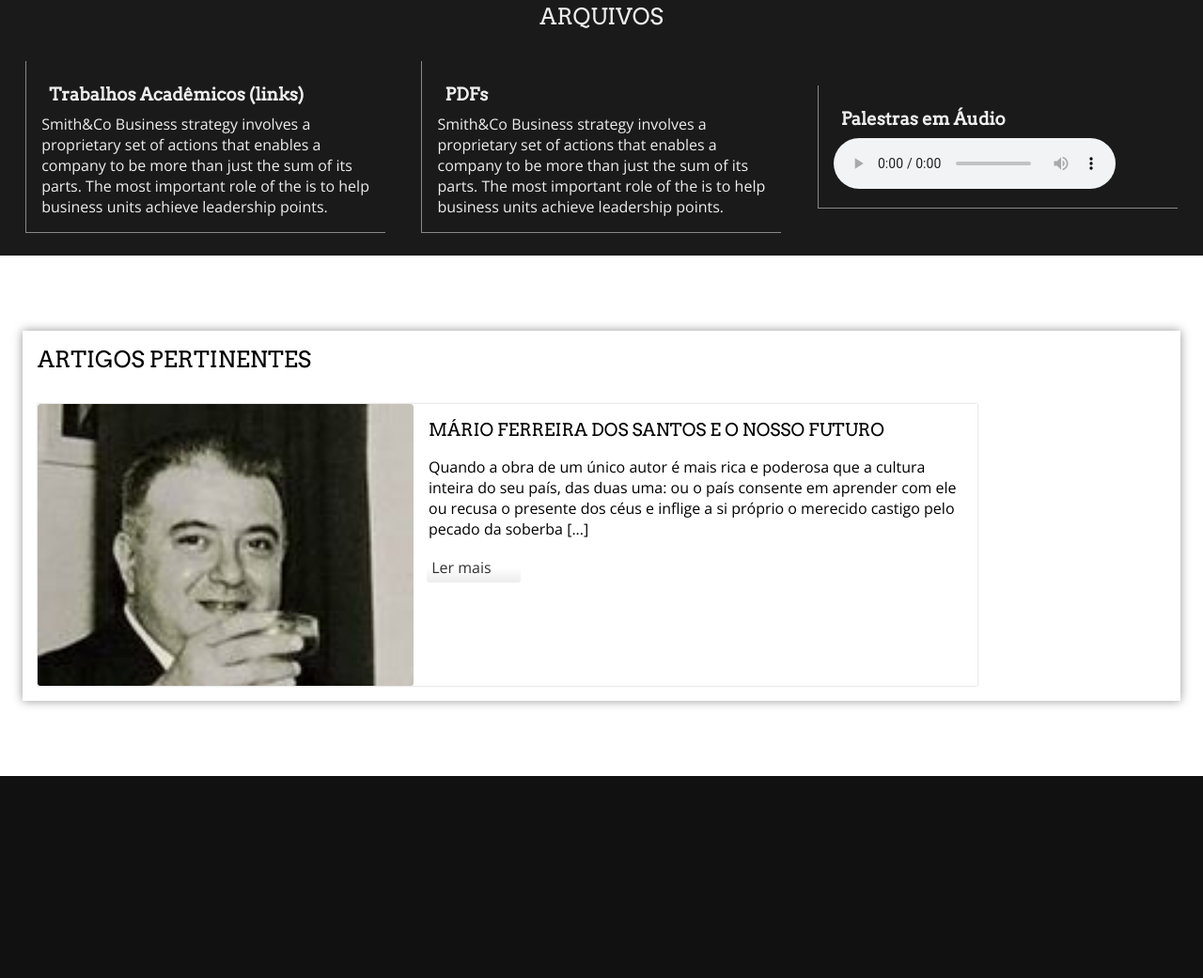
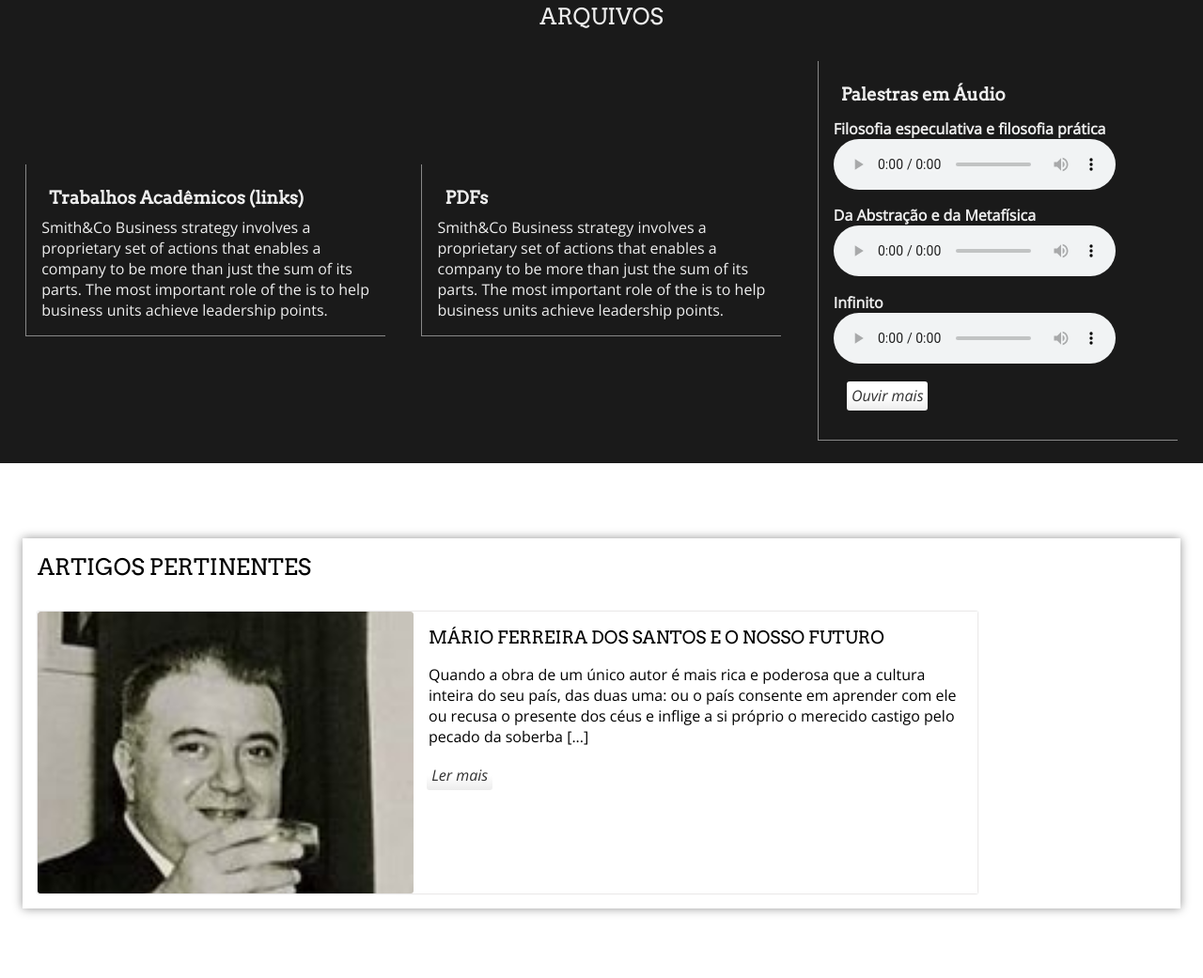
Before and after one commit to HelenoSalgado/acervo-mario-ferreira, a plain HTML site: page index.html in a window 1280 px wide. Shown: the part 1174-2215 px from the top of the page at 94% size. Drawn offline with nearby package versions, Linux system fonts and the light colour scheme.

Commit message:
atualização

```diff
--- a/index.html
+++ b/index.html
@@ -43,7 +43,15 @@
             </div>
             <div>
                 <h3>Palestras em Áudio</h3>
-                <audio preload="metadata" controls autoplay src="https://storage.googleapis.com/marioferreiradossantos/MFS03%20-%20Simb%C3%B3lica%20e%20Religi%C3%A3o.mp3"></audio>
+                <strong>Filosofia especulativa e filosofia prática</strong>
+                <audio preload="metadata" controls autoplay src="https://storage.googleapis.com/marioferreiradossantos/MFS11%20-%20Filosofia%20Especulativa%20E%20Filosofia%20Pr%C3%A1tica.mp3"></audio>
+
+                <strong>Da Abstração e da Metafísica</strong>
+                <audio preload="metadata" controls autoplay src="https://storage.googleapis.com/marioferreiradossantos/MFS04%20-%20Da%20abstracao%20e%20da%20metafisica.mp3"></audio>
+
+                <strong>Infinito</strong>
+                <audio preload="metadata" controls autoplay src="https://storage.googleapis.com/marioferreiradossantos/MFS13%20-%20Infinito.mp3"></audio>
+                <a class="botao-artigo" href="https://www.monir.com.br/index.php/component/tags/tag/mario-ferreira-dos-santos" target="_blank" rel="noopener noreferrer">Ouvir mais</a>
             </div>
         </section>
         <section class="artigos">
@@ -54,7 +62,7 @@
                </div>
                <div class="text-previa">
                    <h3>MÁRIO FERREIRA DOS SANTOS E O NOSSO FUTURO</h3>
-                   <p>Quando a obra de um único autor é mais rica e poderosa que a cultura inteira do seu país, das duas uma: ou o país consente em aprender com ele ou recusa o presente dos céus e inflige a si próprio o merecido castigo pelo pecado da soberba</p><a href="mario-ferreira-dos-santos-e-o-nosso-futuro/index.html">Ler mais</a>
+                   <p>Quando a obra de um único autor é mais rica e poderosa que a cultura inteira do seu país, das duas uma: ou o país consente em aprender com ele ou recusa o presente dos céus e inflige a si próprio o merecido castigo pelo pecado da soberba</p><a class="botao-artigo" href="mario-ferreira-dos-santos-e-o-nosso-futuro/index.html">Ler mais</a>
                </div>
            </div>
            </div>
--- a/style.css
+++ b/style.css
@@ -22,6 +22,12 @@ a{
     font-family: var(--font-de-artigos);
     color: goldenrod;
     text-decoration: none;
+}
+strong{
+    display: block;
+    margin-top: .8rem;
+    font-size: 16px;
+    font-family: var(--font-de-artigos);
 }
 header{
     position: relative;
@@ -195,19 +201,22 @@ div.text-previa{
 .text-previa p::after{
     content: '\00A0[...]';
 }
-.text-previa a{
+.botao-artigo{
     display: block;
-    width: 90px;
+    text-align: center;
+    width: fit-content;
     margin: .9rem;
     font-size: 1rem;
+    font-style: oblique;
     padding: .3rem;
     color: rgba(0, 0, 0, 0.808);
     background-image: linear-gradient(to bottom, white 50%, rgb(236, 236, 236));
     border-radius: 3px;
+    cursor: pointer;
+    transition: .2s ease-in;
 }
-.text-previa a:hover{
-    color: black;
-    text-decoration: underline;
+.botao-artigo:hover{
+    transform: scale(1.1);
 }
 div.imagem img{
    width: 100%;
```
